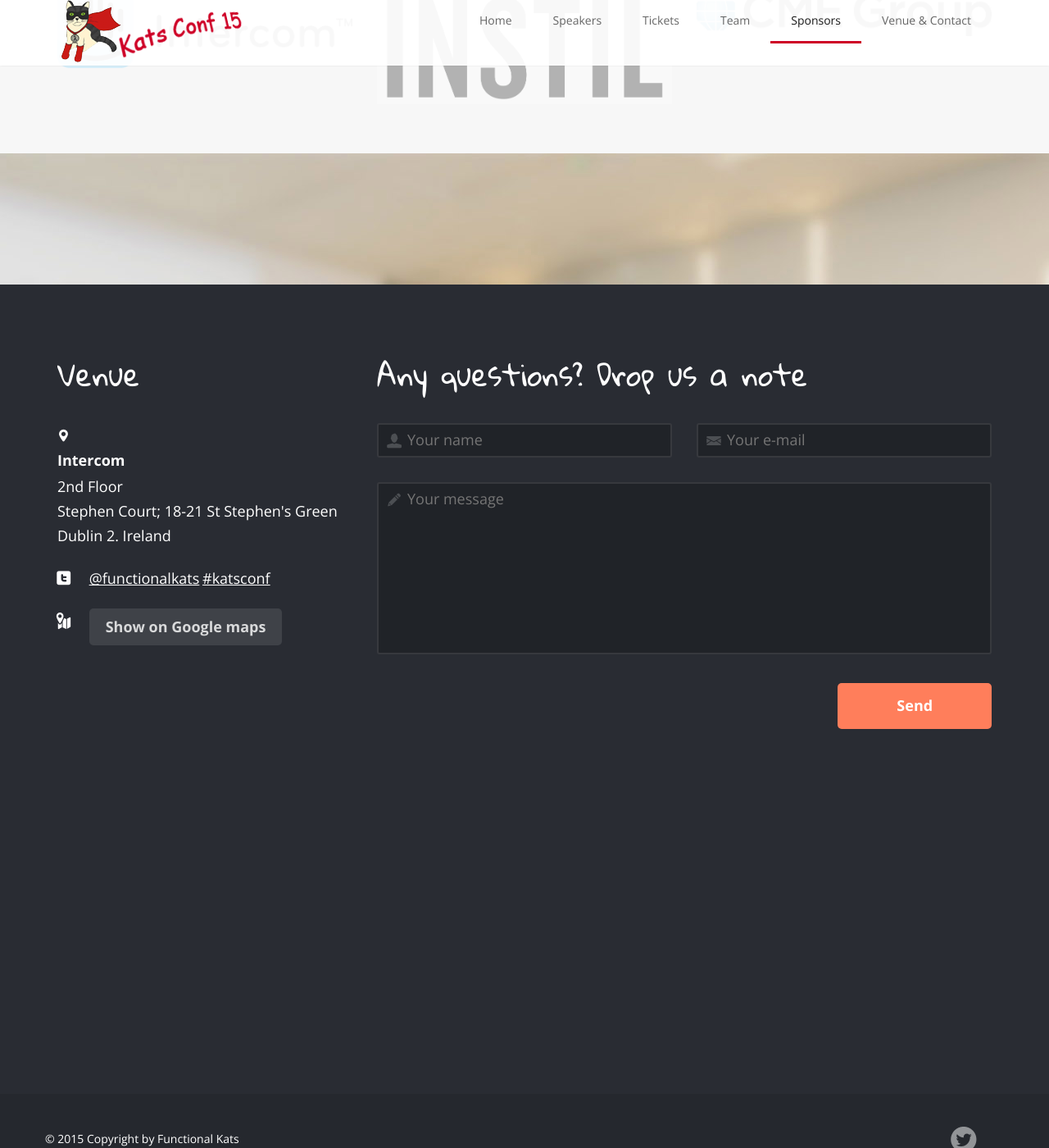
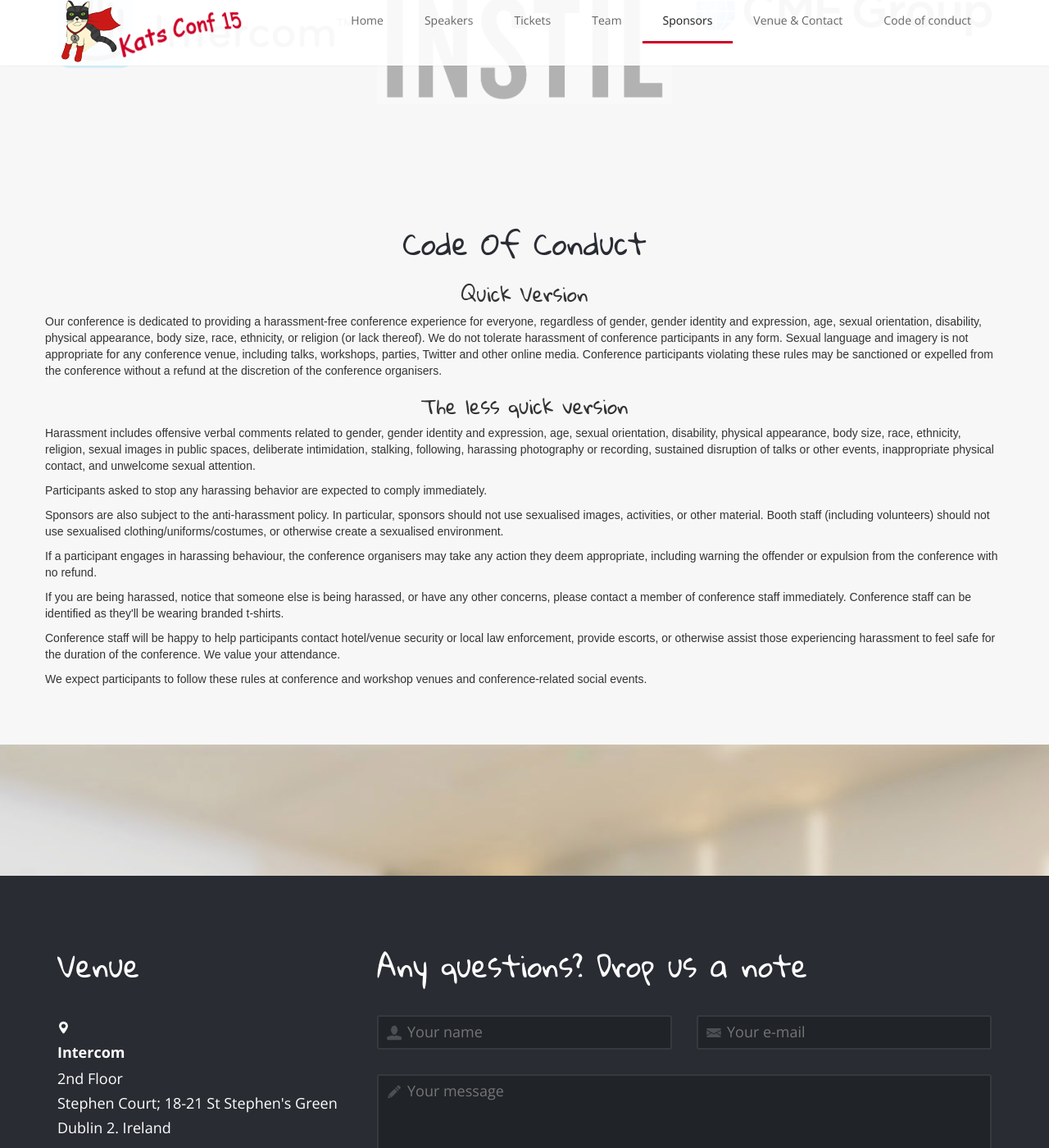
Before and after one commit to aidanf/functional-kats-conf, a Jekyll site: the page index.html, which Jekyll copies as it is, in a window 1280 px wide and 1400 px high, scrolled down 7778 px. Shown: the whole window at 82% size. Built offline with Jekyll 4.4.1, drawn with Linux system fonts in a browser that asks for light colours; nearby versions of some CDN libraries; library files that are not in the unit come from our copies; Markdown is read by kramdown in place of the engine named in the settings.

Commit message:
adding CoC

```diff
--- a/index.html
+++ b/index.html
@@ -50,6 +50,7 @@
                         <li><a href="#nav-team">Team</a></li>
                         <li><a href="#nav-sponsors">Sponsors</a></li>
                         <li><a href="#nav-contact">Venue &amp; Contact</a></li>
+                        <li><a href="#nav-conduct">Code of conduct</a></li>
                     </ul>
                 </div><!-- /.main-navigation -->
             </div><!-- /.container -->
@@ -1089,6 +1090,42 @@
     </div><!-- /.our-partners -->
 </div><!-- /.our-partners-wrapper -->
 
+<div id="nav-conduct" class="our-partners-wrapper">
+    <div class="our-partners container">
+        <div class="our-partners-inner">
+            <h2 class="page-header">Code Of Conduct</h2>
+            <h3>Quick Version</h3>
+            <div class="row">
+            <p>
+                Our conference is dedicated to providing a harassment-free conference experience for everyone, regardless of gender, gender identity and expression, age, sexual orientation, disability, physical appearance, body size, race, ethnicity, or religion (or lack thereof). We do not tolerate harassment of conference participants in any form. Sexual language and imagery is not appropriate for any conference venue, including talks, workshops, parties, Twitter and other online media. Conference participants violating these rules may be sanctioned or expelled from the conference without a refund at the discretion of the conference organisers.
+            </p>
+            <h3>The less quick version</h3>
+            <p>
+            Harassment includes offensive verbal comments related to gender, gender identity and expression, age, sexual orientation, disability, physical appearance, body size, race, ethnicity, religion, sexual images in public spaces, deliberate intimidation, stalking, following, harassing photography or recording, sustained disruption of talks or other events, inappropriate physical contact, and unwelcome sexual attention.
+            </p>
+            <p>
+            Participants asked to stop any harassing behavior are expected to comply immediately.
+            </p>
+            <p>
+                Sponsors are also subject to the anti-harassment policy. In particular, sponsors should not use sexualised images, activities, or other material. Booth staff (including volunteers) should not use sexualised clothing/uniforms/costumes, or otherwise create a sexualised environment.
+            </p>
+            <p>
+            If a participant engages in harassing behaviour, the conference organisers may take any action they deem appropriate, including warning the offender or expulsion from the conference with no refund.
+            </p>
+            <p>
+            If you are being harassed, notice that someone else is being harassed, or have any other concerns, please contact a member of conference staff immediately. Conference staff can be identified as they'll be wearing branded t-shirts.
+            </p>
+            <p>
+            Conference staff will be happy to help participants contact hotel/venue security or local law enforcement, provide escorts, or otherwise assist those experiencing harassment to feel safe for the duration of the conference. We value your attendance.
+            </p>
+            <p>
+            We expect participants to follow these rules at conference and workshop venues and conference-related social events.
+            </p>
+        </div><!-- /.our-partners-inner -->
+    </div><!-- /.our-partners -->
+</div><!-- /.our-partners-wrapper -->
+
+
 <div class="parallax-wrapper parallax-third">
 	<div class="parallax">
 		<div class="inner">
```
